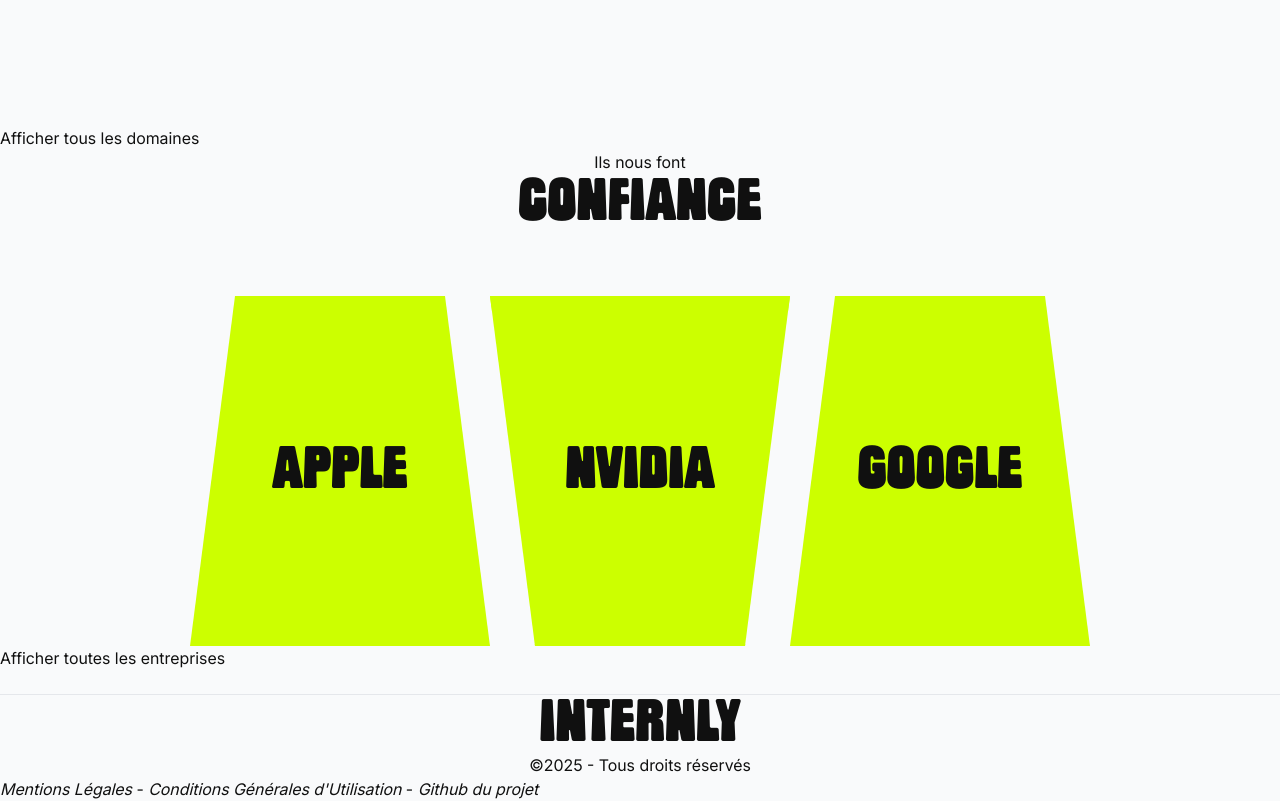
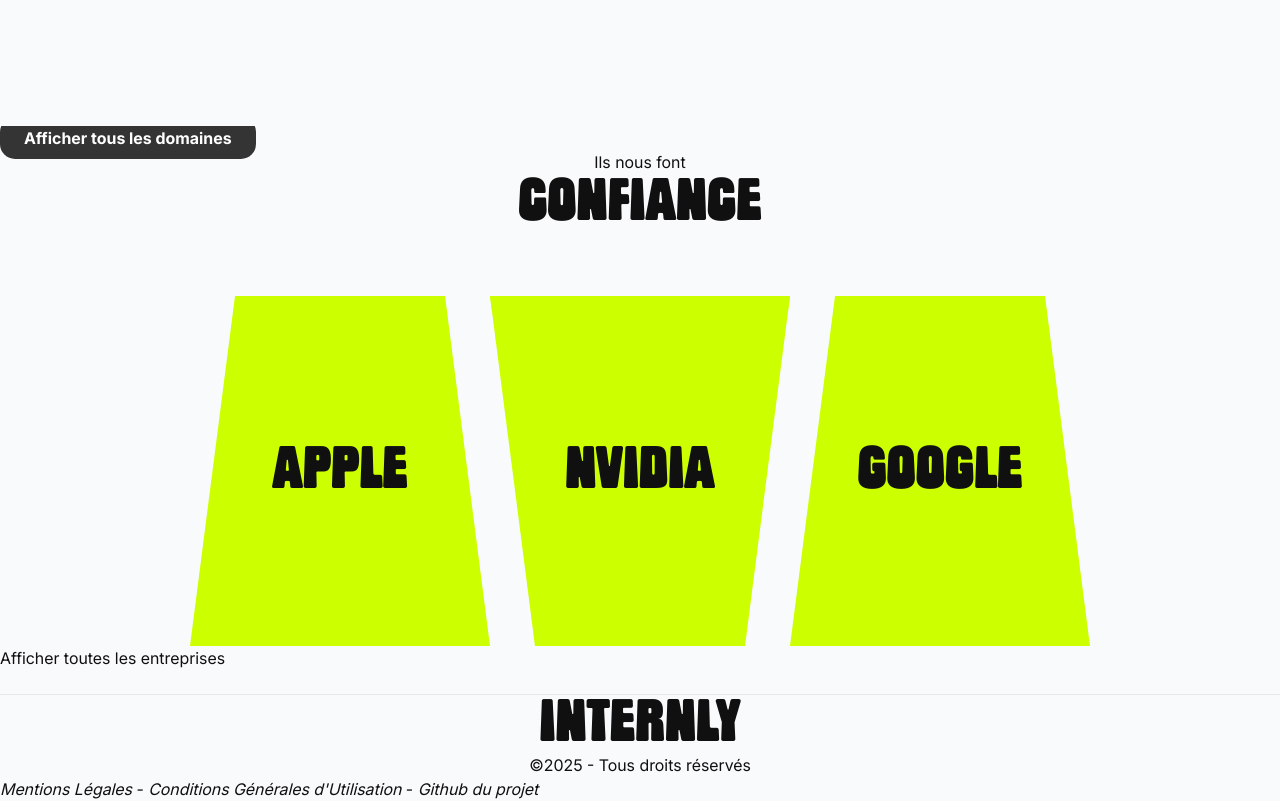
Before and after one commit to betasown/GR6-Internly_frontend, a Next.js app in the folder internly/: page / in a window 1280 px wide. Shown: the part 1691-2492 px from the top of the page. Built offline with nearby package versions, Linux system fonts and the light colour scheme.

Commit message:
ajout css du boutton domaines

```diff
--- a/internly/src/app/globals.css
+++ b/internly/src/app/globals.css
@@ -381,6 +381,19 @@ a.connect-btn:hover {
   width: 100%;
 }
 
+.domaines-button{
+  background: var(--foregroundVar);
+  padding: 0.7rem 1.5rem;
+  border-radius: 15px;
+  font-weight: bolder;
+  color: white;
+}
+
+a.domaines-button:hover {
+  background: var(--accentColor);
+  color: var(--foreground);
+}
+
 /*_____________________________________________________________________________________________*/
 /*                                       Company Page                                          */
 /*_____________________________________________________________________________________________*/
--- a/internly/src/app/page.js
+++ b/internly/src/app/page.js
@@ -215,11 +215,10 @@ export default function Home() {
     </div>
 
 
+
     </div>
+    <a href="/" className="domaines-button">Afficher tous les domaines</a>
 
-
-
-      <a href="/" title="Découvrir les domaines">Afficher tous les domaines</a>
 
 
       {
```
